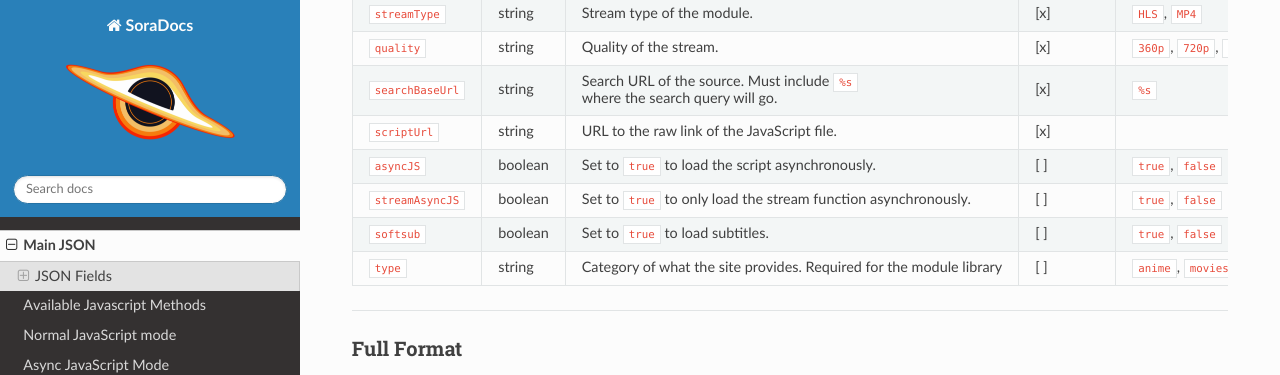
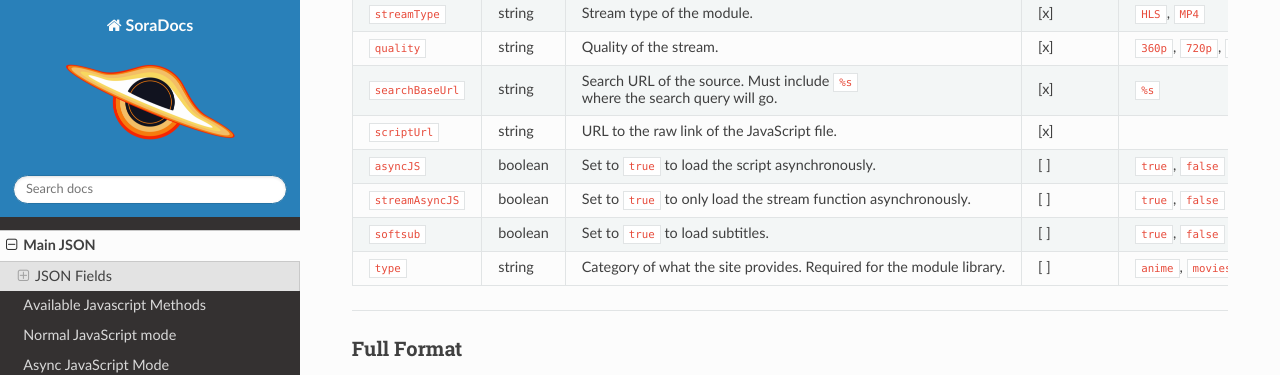
Before and after one commit to 50n50/soradocs, a Sphinx documentation site: the page built from docs/files/mainjson.md, in a window 1280 px wide and 900 px high, scrolled down 646 px. Shown: the top 375 px of the window. Built offline with Sphinx 7.4.7 and the Read the Docs theme 3.1.0, drawn with Linux system fonts in a browser that asks for light colours.

```diff
--- a/docs/files/mainjson.md
+++ b/docs/files/mainjson.md
@@ -22,7 +22,7 @@ Sora uses a simple JSON file to manage and integrate different streaming modules
 | `asyncJS`      | boolean| Set to `true` to load the script asynchronously.    |[ ]    | `true`, `false` |
 | `streamAsyncJS`| boolean| Set to `true` to only load the stream function asynchronously. |[ ] | `true`, `false` |
 | `softsub`      | boolean| Set to `true` to load subtitles.                    |[ ]   | `true`, `false` |
-| `type`      | string| Category of what the site provides. Required for the module library |[ ]   | `anime`, `movies`, `shows` |
+| `type`      | string| Category of what the site provides. Required for the module library. |[ ]   | `anime`, `movies`, `shows` |
 
 ---
 
```
